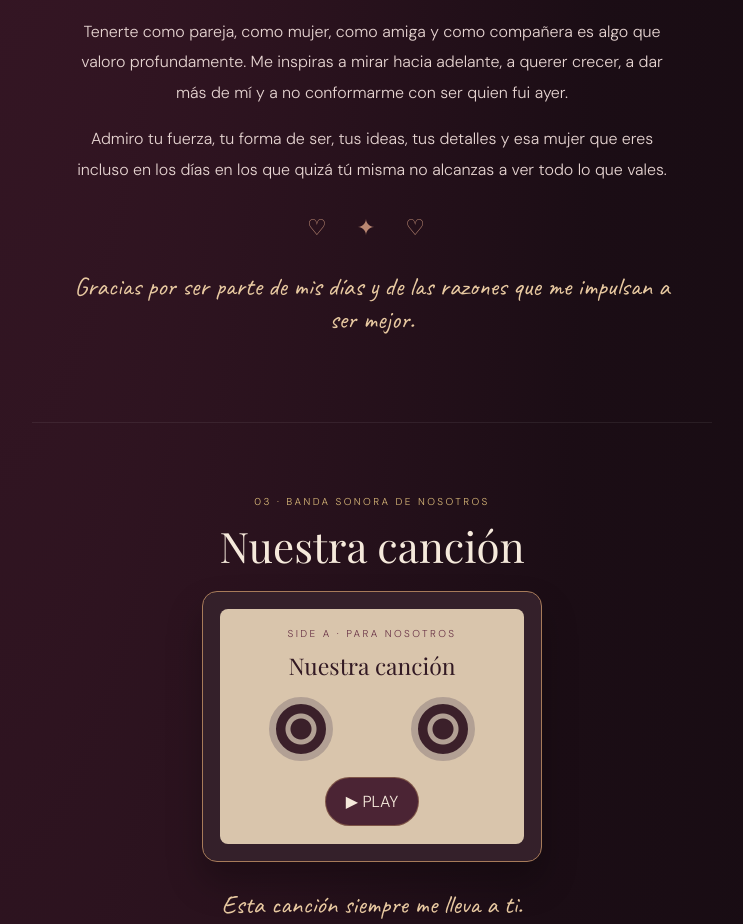
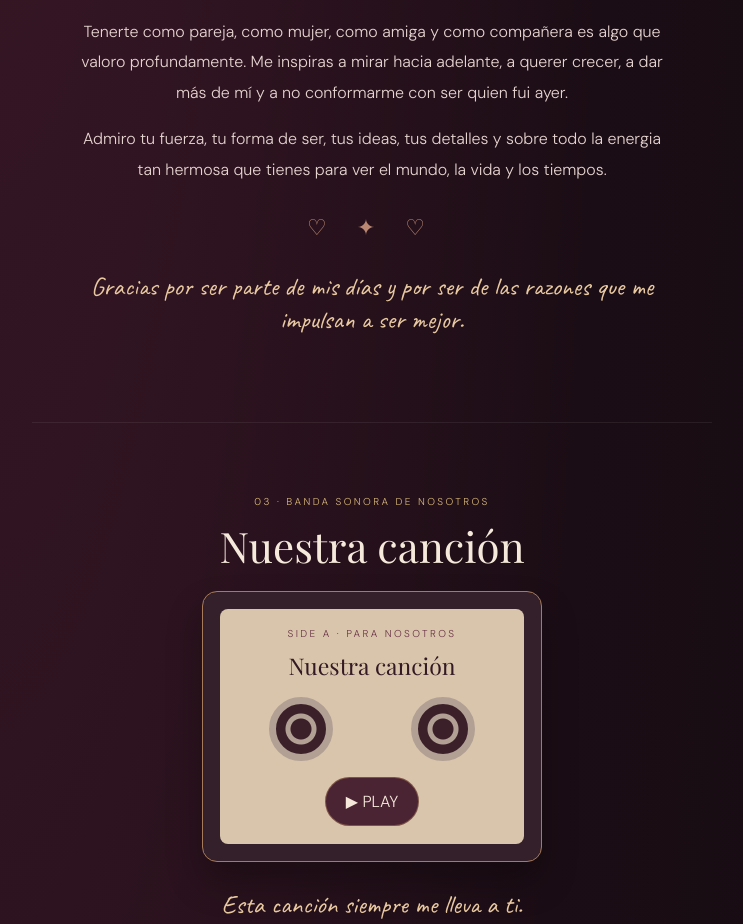
Before and after one commit to martino089810-stack/MesarioNov-2026, a plain HTML site: page index.html in a window 1280 px wide. Shown: the part 1815-2739 px from the top of the page, without its empty margins (268-1011 px from the left). Drawn offline with nearby package versions, Linux system fonts and the light colour scheme; a web font is replaced by a local one.

Commit message:
Update index.html

```diff
--- a/index.html
+++ b/index.html
@@ -111,13 +111,13 @@
      Tenerte como pareja, como mujer, como amiga y como compa&ntilde;era es algo que valoro profundamente. Me inspiras a mirar hacia adelante, a querer crecer, a dar m&aacute;s de m&iacute; y a no conformarme con ser quien fui ayer.
     </p>
     <p class="lead">
-     Admiro tu fuerza, tu forma de ser, tus ideas, tus detalles y esa mujer que eres incluso en los d&iacute;as en los que quiz&aacute; t&uacute; misma no alcanzas a ver todo lo que vales.
+     Admiro tu fuerza, tu forma de ser, tus ideas, tus detalles y sobre todo la energia tan hermosa que tienes para ver el mundo, la vida y los tiempos.
     </p>
     <div class="divider">
      ♡ ✦ ♡
     </div>
     <p class="script">
-     Gracias por ser parte de mis d&iacute;as y de las razones que me impulsan a ser mejor.
+     Gracias por ser parte de mis d&iacute;as y por ser de las razones que me impulsan a ser mejor.
     </p>
    </section>
 
```
